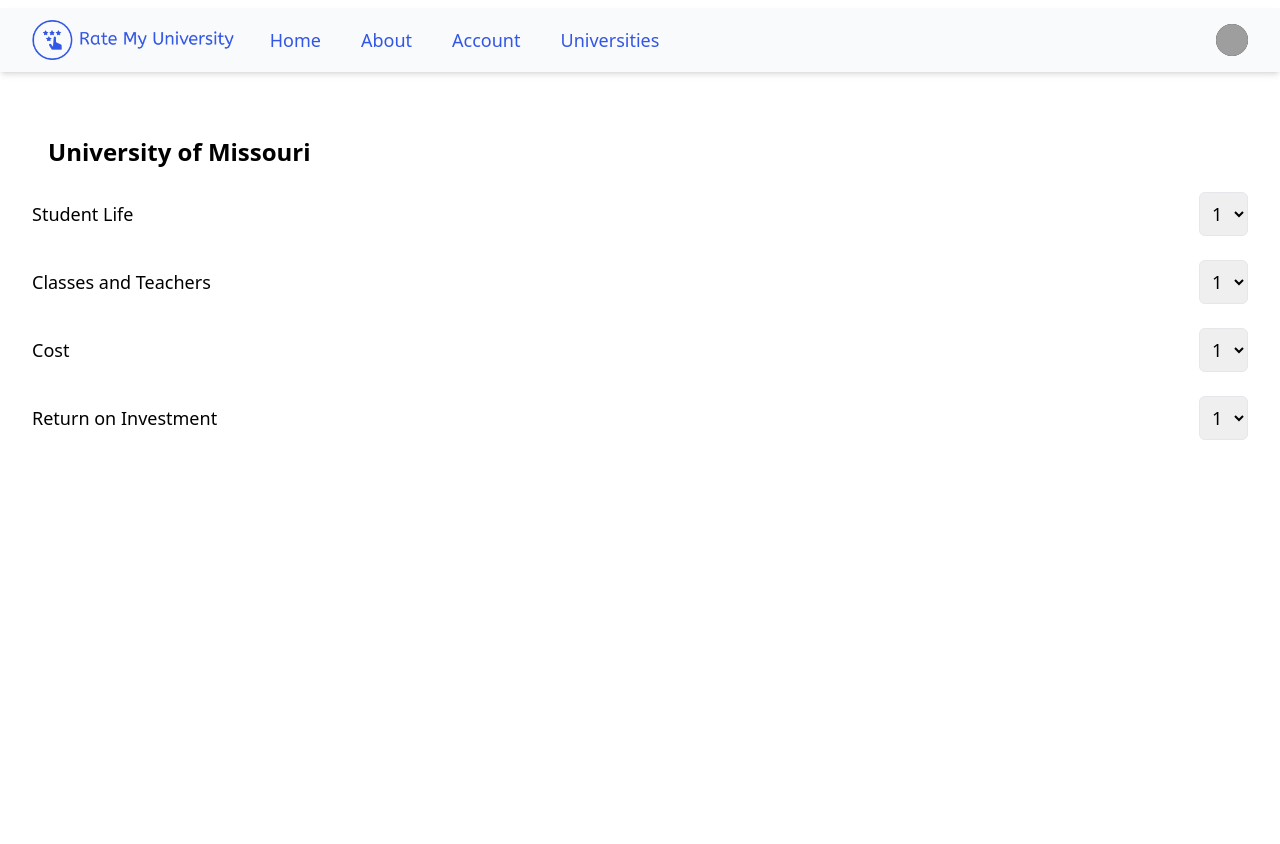
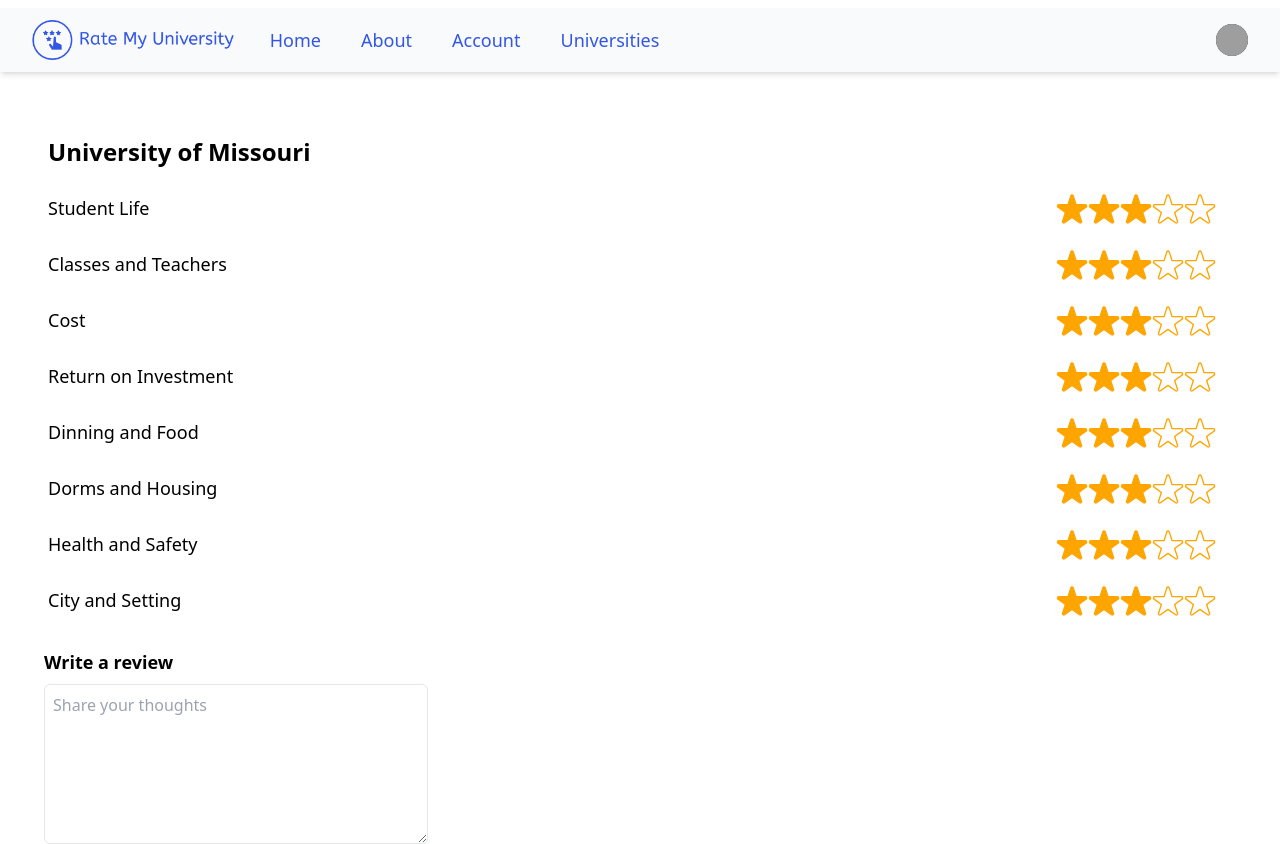
Before and after one commit to parsa-hj/rate-my-university, a React (Create React App) app in the folder client/: page /rating in a window 1280 px wide. Shown: the top 844 px of the page. Before the commit the page ends 800 px from the top, so only its background shows below. Built offline with nearby package versions, Linux system fonts and the light colour scheme; grey boxes are pictures that could not be loaded.

Commit message:
rating front-end updated

```diff
--- /dev/null
+++ b/client/src/components/starts.js
@@ -0,0 +1,52 @@
+import React, { useState } from "react";
+
+// Stars Component takes number (initial rating) and id as props
+function Stars({ number, id }) {
+  // Set the initial state to the value of the number prop
+  const [rating, setRating] = useState(number);
+
+  // Function to handle click on stars
+  const handleRating = (index) => {
+    setRating(index);
+  };
+
+  // Create an array for 5 stars
+  const starArray = [1, 2, 3, 4, 5];
+
+  return (
+    <div className="flex flex-row mr-8">
+      {starArray.map((star, index) => (
+        <label key={index} className="cursor-pointer">
+          <input
+            type="checkbox"
+            className="hidden"
+            onClick={() => handleRating(star)}
+          />
+          <Star filled={index + 1 <= rating} />
+        </label>
+      ))}
+    </div>
+  );
+}
+
+// Star component that takes whether it's filled or not as prop
+function Star({ filled }) {
+  return (
+    <svg
+      xmlns="http://www.w3.org/2000/svg"
+      className="h-8 w-8"
+      fill={filled ? "orange" : "transparent"}
+      viewBox="0 0 24 24"
+      stroke="orange"
+      strokeWidth={1}
+    >
+      <path
+        strokeLinecap="round"
+        strokeLinejoin="round"
+        d="M11.049 2.927c.3-.921 1.603-.921 1.902 0l2.141 6.588h6.905c.969 0 1.371 1.24.588 1.81l-5.584 4.057 2.142 6.588c.299.921-.755 1.688-1.54 1.1l-5.584-4.056-5.584 4.056c-.784.588-1.838-.179-1.54-1.1l2.141-6.588L1.51 11.325c-.783-.57-.38-1.81.588-1.81h6.905l2.142-6.588z"
+      />
+    </svg>
+  );
+}
+
+export default Stars;
--- a/client/src/pages/about.js
+++ b/client/src/pages/about.js
@@ -1,5 +1,6 @@
 import React from "react";
 import Navbar from "../components/navbar";
+import Footer from "../components/footer";
 
 function About() {
   return (
@@ -31,6 +32,8 @@
           </p>
         </div>
       </div>
+
+      <Footer />
     </div>
   );
 }
--- a/client/src/pages/rating.js
+++ b/client/src/pages/rating.js
@@ -1,5 +1,8 @@
 import React from "react";
 import Navbar from "../components/navbar";
+import Footer from "../components/footer";
+import { useState } from "react";
+import Stars from "../components/starts";
 
 function Rating() {
   return (
@@ -10,46 +13,68 @@
         <h1 className="text-2xl font-bold mt-8 ml-4">University of Missouri</h1>
 
         {/* Rating Categories */}
-        <div className="mt-6 space-y-6">
+        <div className="mt-6 space-y-6 ml-4">
           {/* Student Life */}
           <div className="flex justify-between items-center">
             <p className="text-lg font-medium">Student Life</p>
-            <RatingComponent />
+            <Stars number={3} id={1} />
           </div>
 
           {/* Classes and Teachers */}
           <div className="flex justify-between items-center">
             <p className="text-lg font-medium">Classes and Teachers</p>
-            <RatingComponent />
+            <Stars number={3} id={1} />
           </div>
 
           {/* Cost */}
           <div className="flex justify-between items-center">
             <p className="text-lg font-medium">Cost</p>
-            <RatingComponent />
+            <Stars number={3} id={1} />
           </div>
 
           {/* Return on Investment */}
           <div className="flex justify-between items-center">
             <p className="text-lg font-medium">Return on Investment</p>
-            <RatingComponent />
+            <Stars number={3} id={1} />
+          </div>
+
+          <div className="flex justify-between items-center">
+            <p className="text-lg font-medium">Dinning and Food</p>
+            <Stars number={3} id={1} />
+          </div>
+
+          <div className="flex justify-between items-center">
+            <p className="text-lg font-medium">Dorms and Housing</p>
+            <Stars number={3} id={1} />
+          </div>
+
+          <div className="flex justify-between items-center">
+            <p className="text-lg font-medium">Health and Safety</p>
+            <Stars number={3} id={1} />
+          </div>
+
+          <div className="flex justify-between items-center">
+            <p className="text-lg font-medium">City and Setting</p>
+            <Stars number={3} id={1} />
           </div>
         </div>
       </div>
-    </div>
-  );
-}
 
-function RatingComponent() {
-  return (
-    <div className="flex items-center space-x-2">
-      <select className="border rounded-md p-2 text-lg">
-        <option value="1">1</option>
-        <option value="2">2</option>
-        <option value="3">3</option>
-        <option value="4">4</option>
-        <option value="5">5</option>
-      </select>
+      <div className="ml-11">
+        <p className="font-bold text-lg">Write a review</p>
+        <textarea
+          type="text"
+          placeholder="Share your thoughts"
+          className="w-96 border p-2 mt-2 rounded-md resize-y h-40"
+          maxlength="250"
+        />
+      </div>
+
+      <button className="bg-[#3256E5] text-white py-2 px-4 rounded-md mt-8 ml-10">
+        Submit Ratings
+      </button>
+
+      <Footer />
     </div>
   );
 }
--- a/client/src/pages/universities.js
+++ b/client/src/pages/universities.js
@@ -2,6 +2,7 @@
 import Navbar from "../components/navbar";
 import mizzou from "../assets/images/mizzou.png"; // Use placeholder if image URLs are not available in API response
 import { Link } from "react-router-dom";
+import Footer from "../components/footer";
 
 function Universities() {
   const [universities, setUniversities] = useState([]); // State to store fetched university data
@@ -56,6 +57,8 @@
           <p>Loading universities...</p>
         )}
       </div>
+
+      <Footer />
     </div>
   );
 }
```
